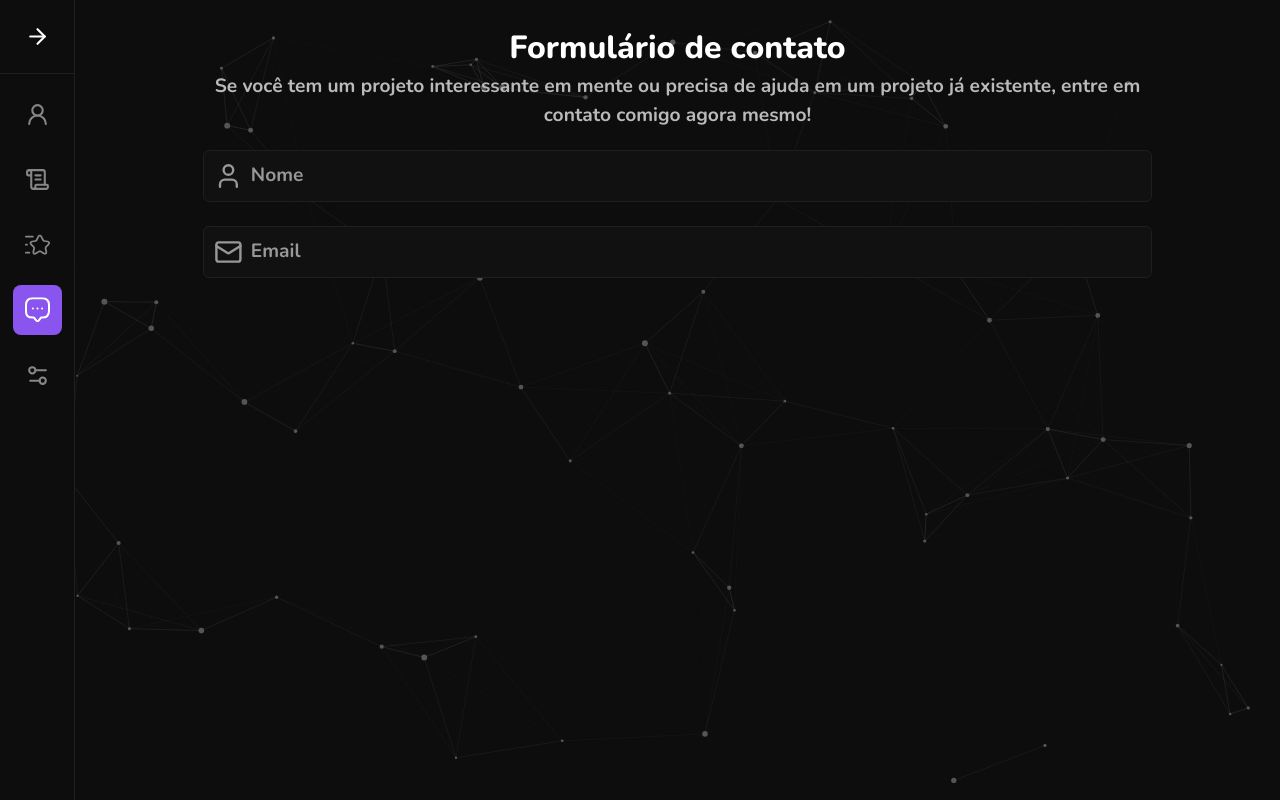
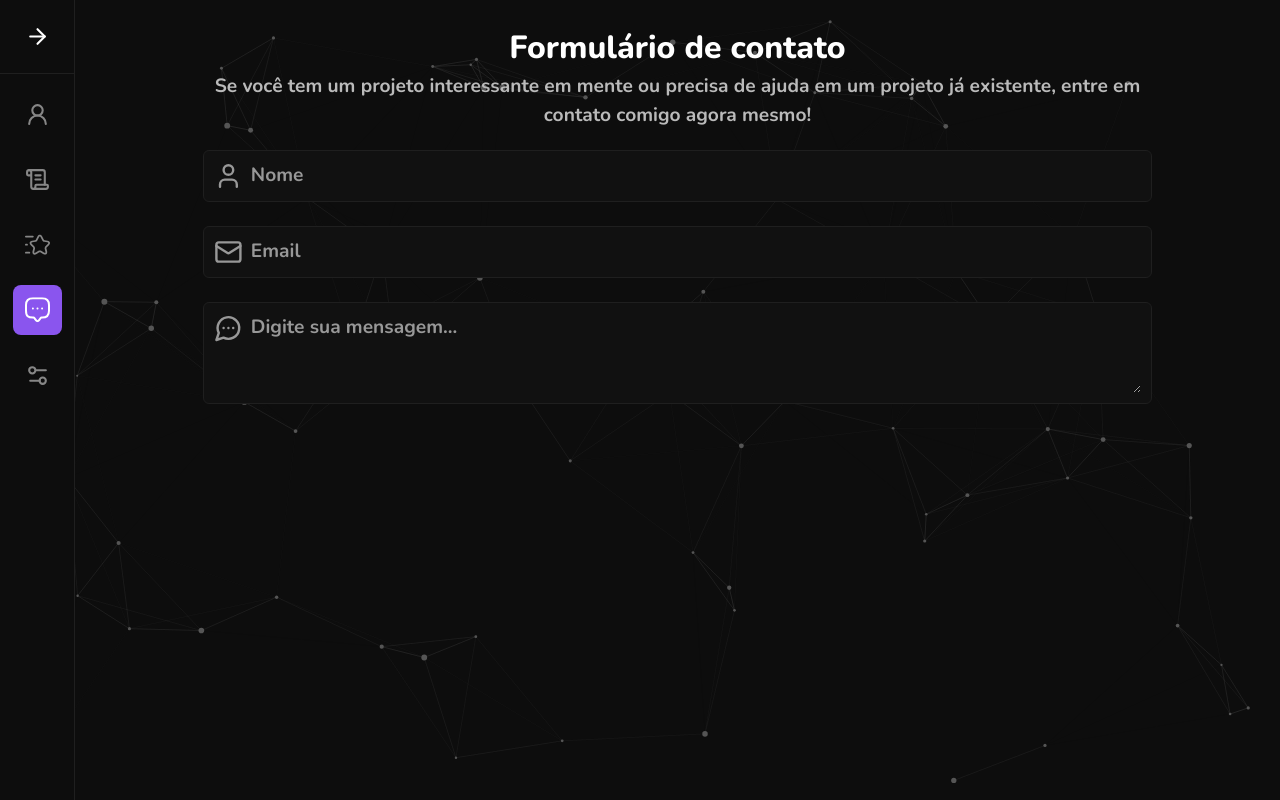
Before and after one commit to daviaxs/portfolio-v2, a Next.js app: page /app/contact in a window 1280 px wide. Built offline with nearby package versions, Linux system fonts and the light colour scheme.

Commit message:
feat: Add TextareaContact component and update import paths for InputContact component

```diff
--- a/src/app/app/contact/page.tsx
+++ b/src/app/app/contact/page.tsx
@@ -1,6 +1,7 @@
-import { Mail, User } from 'lucide-react'
+import { Mail, MessageCircleMore, User } from 'lucide-react'
 import { Title } from '../utils/components/Title'
 import { InputContact } from './utils/components/input-contact'
+import { TextareaContact } from './utils/components/textarea-contact'
 
 export default function ContactPage() {
   return (
@@ -17,14 +18,34 @@ export default function ContactPage() {
         <InputContact.Root>
           <User size={30} className="text-grey-200" />
 
-          <InputContact.Input id="name" placeholder="Nome" type="text" />
+          <InputContact.Input
+            id="name"
+            placeholder="Nome"
+            type="text"
+            required
+          />
         </InputContact.Root>
 
         <InputContact.Root>
           <Mail size={30} className="text-grey-200" />
 
-          <InputContact.Input id="email" placeholder="Email" type="email" />
+          <InputContact.Input
+            id="email"
+            placeholder="Email"
+            type="email"
+            required
+          />
         </InputContact.Root>
+
+        <TextareaContact.Root className="justify-start items-start">
+          <MessageCircleMore size={30} className="text-grey-200" />
+
+          <TextareaContact.Textarea
+            id="message"
+            placeholder="Digite sua mensagem..."
+            required
+          />
+        </TextareaContact.Root>
       </form>
     </div>
   )
```
